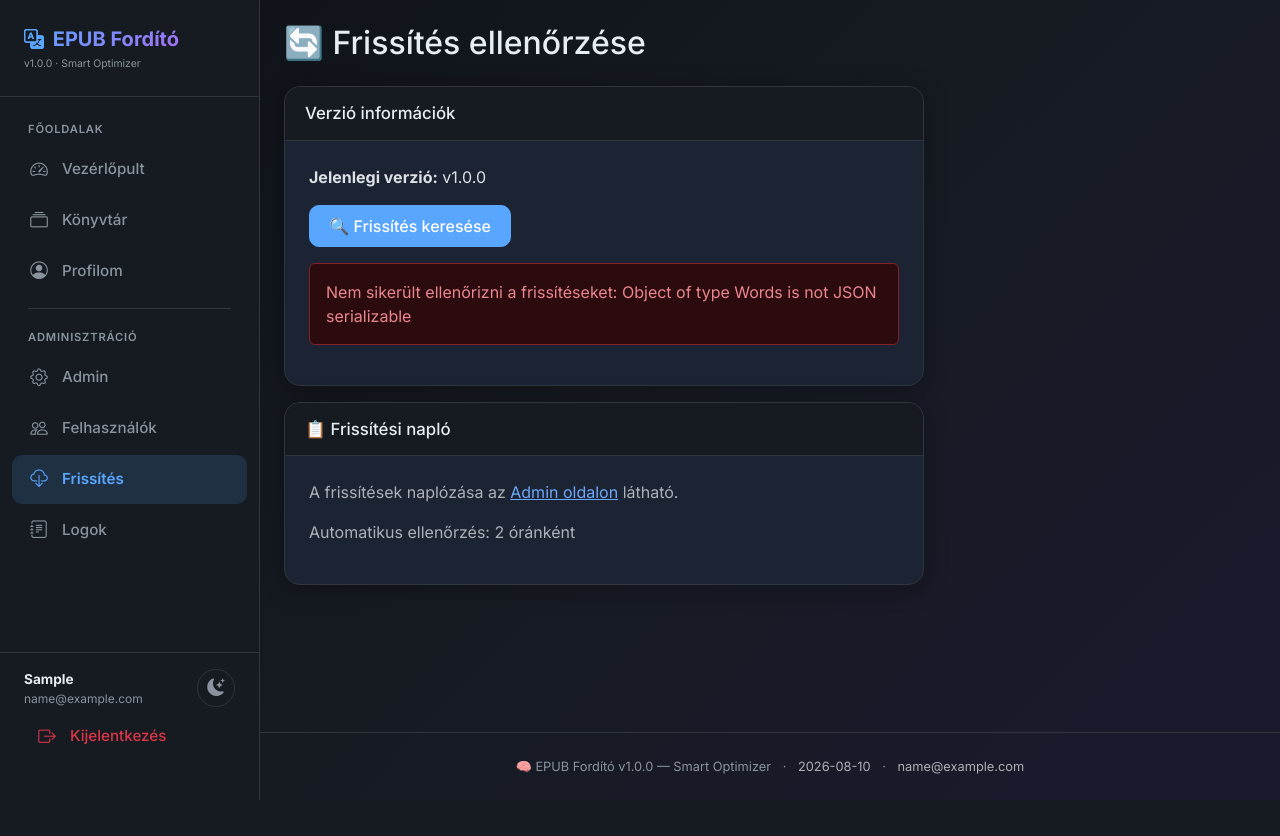
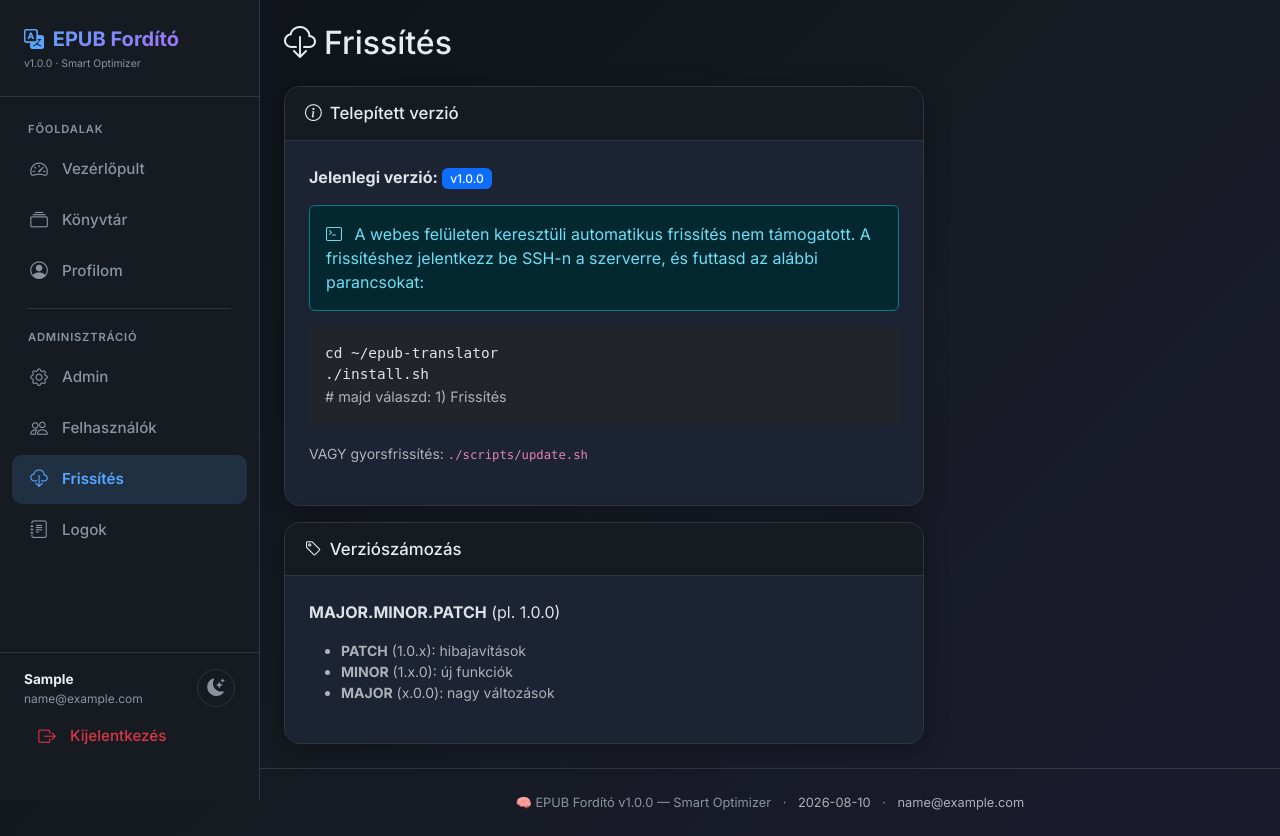
Before and after one commit to sorosg/Epub-translate, a Flask app: page /admin/update in a window 1280 px wide. Before the commit the page ends 800 px from the top, so only its background shows below. Run offline with Flask 3, Linux system fonts and the light colour scheme; a user stored in the database is signed in; tables that the repository leaves empty hold one stand-in row (values such as "Sample post"); a database or web service that is not in the repository returns one stand-in record (values such as "Sample title"); data that the repository does not hold is empty; parts of the project's set-up code (start-up, migrations or seed data) failed here and were passed over.

Commit message:
v1.0.0: Frissítés oldal átalakítása – webes auto-frissítés kikapcsolva, SSH útmutató hozzáadva

```diff
--- a/src/backend/templates/update.html
+++ b/src/backend/templates/update.html
@@ -1,74 +1,35 @@
 {% extends "base.html" %}{% block title %}Frissítés{% endblock %}{% block content %}
-<h2>🔄 Frissítés ellenőrzése</h2>
+<h2><i class="bi bi-cloud-download me-2"></i>Frissítés</h2>
 <div class="row mt-4">
   <div class="col-md-8">
     <div class="card">
-      <div class="card-header"><h5>Verzió információk</h5></div>
+      <div class="card-header"><h5><i class="bi bi-info-circle me-2"></i>Telepített verzió</h5></div>
       <div class="card-body">
-        <p><strong>Jelenlegi verzió:</strong> v{{ current_version }}</p>
-        <div id="updateStatus">
-          <button class="btn btn-primary" onclick="checkUpdate()">🔍 Frissítés keresése</button>
+        <p><strong>Jelenlegi verzió:</strong> <span class="badge bg-primary">v{{ current_version }}</span></p>
+        <div class="alert alert-info">
+          <i class="bi bi-terminal me-2"></i>
+          A webes felületen keresztüli automatikus frissítés nem támogatott.
+          A frissítéshez jelentkezz be SSH-n a szerverre, és futtasd az alábbi parancsokat:
         </div>
-        <div id="updateResult" class="mt-3" style="display:none"></div>
+        <div class="bg-dark p-3 rounded mb-3" style="font-family:monospace;font-size:0.9rem;">
+          cd ~/epub-translator<br>
+          ./install.sh<br>
+          <span class="text-muted"># majd válaszd: 1) Frissítés</span>
+        </div>
+        <p><small class="text-muted">VAGY gyorsfrissítés: <code>./scripts/update.sh</code></small></p>
       </div>
     </div>
     <div class="card mt-3">
-      <div class="card-header"><h5>📋 Frissítési napló</h5></div>
+      <div class="card-header"><h5><i class="bi bi-tag me-2"></i>Verziószámozás</h5></div>
       <div class="card-body">
-        <p class="text-muted">A frissítések naplózása az <a href="/admin">Admin oldalon</a> látható.</p>
-        <p class="text-muted">Automatikus ellenőrzés: 2 óránként</p>
+        <p><strong>MAJOR.MINOR.PATCH</strong> (pl. 1.0.0)</p>
+        <ul class="text-muted small">
+          <li><strong>PATCH</strong> (1.0.x): hibajavítások</li>
+          <li><strong>MINOR</strong> (1.x.0): új funkciók</li>
+          <li><strong>MAJOR</strong> (x.0.0): nagy változások</li>
+        </ul>
       </div>
     </div>
   </div>
 </div>
-<script>
-async function checkUpdate() {
-  document.getElementById('updateStatus').innerHTML = '<div class="spinner-border text-primary"></div> Ellenőrzés folyamatban...';
-  try {
-    const resp = await fetch('/api/update/check');
-    const data = await resp.json();
-    const div = document.getElementById('updateResult');
-    div.style.display = 'block';
-    if (data.error) {
-      div.innerHTML = `<div class="alert alert-danger">${data.error}</div>`;
-      document.getElementById('updateStatus').innerHTML = '<button class="btn btn-primary" onclick="checkUpdate()">🔍 Frissítés keresése</button>';
-      return;
-    }
-    if (data.has_update) {
-      div.innerHTML = `
-        <div class="alert alert-warning">
-          <strong>🚀 Új verzió elérhető: v${data.remote_version}</strong>
-          <p class="mt-2">${data.release_notes || 'Nincs részletes leírás.'}</p>
-          <a href="${data.release_url}" target="_blank" class="btn btn-sm btn-outline-light me-2">📋 Release notes</a>
-          <button class="btn btn-success" onclick="runUpdate()">⬆️ Frissítés telepítése</button>
-        </div>`;
-      document.getElementById('updateStatus').innerHTML = '<span class="badge bg-warning">Frissítés elérhető!</span>';
-    } else {
-      div.innerHTML = `<div class="alert alert-success">✅ A rendszer naprakész. (v${data.current})</div>`;
-      document.getElementById('updateStatus').innerHTML = '<button class="btn btn-primary" onclick="checkUpdate()">🔍 Frissítés keresése</button>';
-    }
-  } catch(e) {
-    document.getElementById('updateResult').style.display = 'block';
-    document.getElementById('updateResult').innerHTML = `<div class="alert alert-danger">Hiba: ${e.message}</div>`;
-    document.getElementById('updateStatus').innerHTML = '<button class="btn btn-primary" onclick="checkUpdate()">🔍 Frissítés keresése</button>';
-  }
-}
-async function runUpdate() {
-  if (!confirm('Biztosan futtatod a frissítést? Ez újraindítja a konténereket!')) return;
-  document.getElementById('updateResult').innerHTML = '<div class="alert alert-info"><div class="spinner-border spinner-border-sm"></div> Frissítés folyamatban... Ez eltarthat néhány percig.</div>';
-  try {
-    const resp = await fetch('/api/update/run', {method: 'POST'});
-    const data = await resp.json();
-    if (data.success) {
-      document.getElementById('updateResult').innerHTML = `<div class="alert alert-success">✅ Frissítés sikeres!<br><pre style="font-size:12px">${data.output || ''}</pre></div>`;
-      setTimeout(() => location.reload(), 5000);
-    } else {
-      document.getElementById('updateResult').innerHTML = `<div class="alert alert-danger">❌ Frissítés sikertelen!<br><pre style="font-size:12px">${data.error || data.output || ''}</pre></div>`;
-    }
-  } catch(e) {
-    document.getElementById('updateResult').innerHTML = `<div class="alert alert-danger">Hiba: ${e.message}</div>`;
-  }
-}
-window.addEventListener('load', () => checkUpdate());
-</script>
 {% endblock %}
```
